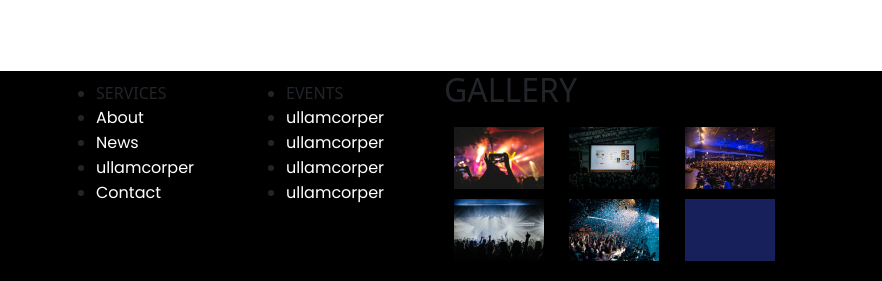
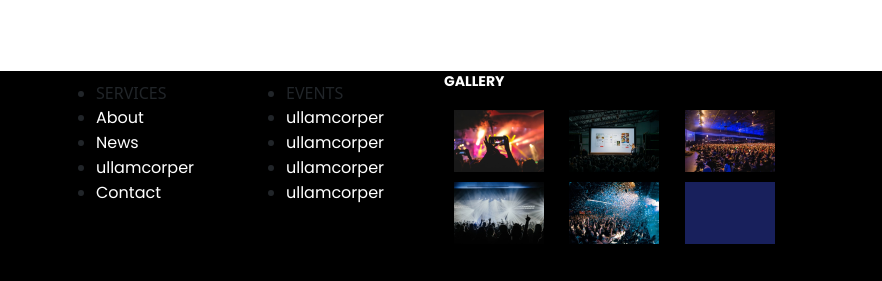
Before and after one commit to neetu-48/multiple-events, a plain HTML site: page index.html in a window 1280 px wide. Shown: the part 2166-2447 px from the top of the page, 398-1280 px from the left. Drawn offline with nearby package versions, Linux system fonts and the light colour scheme.

Commit message:
footer section

```diff
--- a/assets/css/style.css
+++ b/assets/css/style.css
@@ -193,6 +193,16 @@ ul {
 
 }
 
+.gallery {
+    font-family: "Poppins", sans-serif;
+    font-size: 14px;
+    font-weight: 700;
+    line-height: 21px;
+    text-align: left;
+    color: rgba(255, 255, 255, 1);
+
+}
+
 /* media quary */
 @media (max-width:992px) {
     label[for="menu-list"] {
--- a/index.html
+++ b/index.html
@@ -753,7 +753,7 @@
                     </div>
 
                     <div class="col-6">
-                        <h2>GALLERY</h2>
+                        <h2 class="gallery">GALLERY</h2>
                         <div class="grid-container">
                             <div><img src="./assets/image/png/img-1.png" alt="image"></div>
                             <div><img src="./assets/image/png/img-2.png" alt="image"></div>
```
